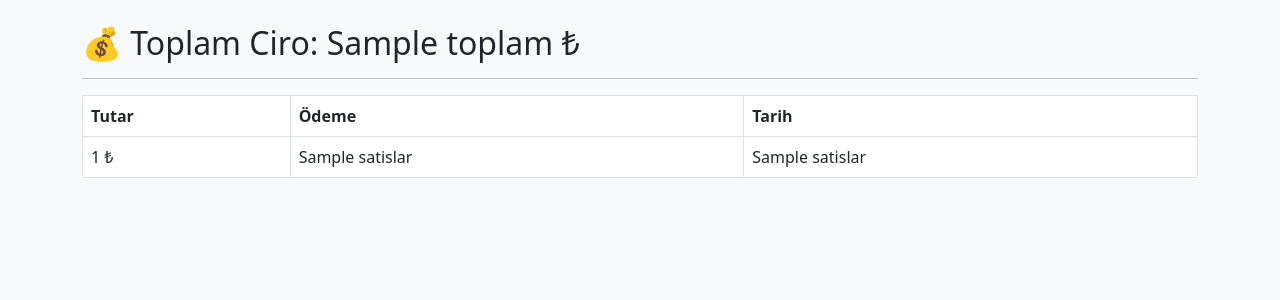
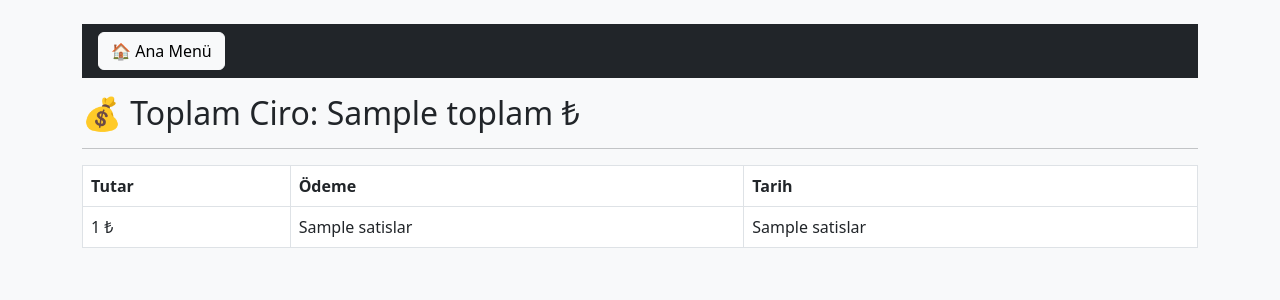
Before and after one commit to hasankucukali/kitap_sistem, a Flask app: template templates/ciro.html in a window 1280 px wide. Shown: the top 300 px of the page. Run offline with Flask 3, Linux system fonts and the light colour scheme; the template is opened without the code that fills it: most values are stand-ins (such as "Sample title", 1, 10 or a date in 2020); some libraries are stand-ins or nearby versions.

Commit message:
ciro.html

```diff
--- a/templates/ciro.html
+++ b/templates/ciro.html
@@ -8,6 +8,10 @@
 <body class="bg-light">
 
 <div class="container mt-4">
+
+<nav class="navbar navbar-dark bg-dark px-3 mb-3">
+    <a href="/" class="btn btn-light">🏠 Ana Menü</a>
+</nav>
 
 <h2>💰 Toplam Ciro: {{toplam}} ₺</h2>
 
```
